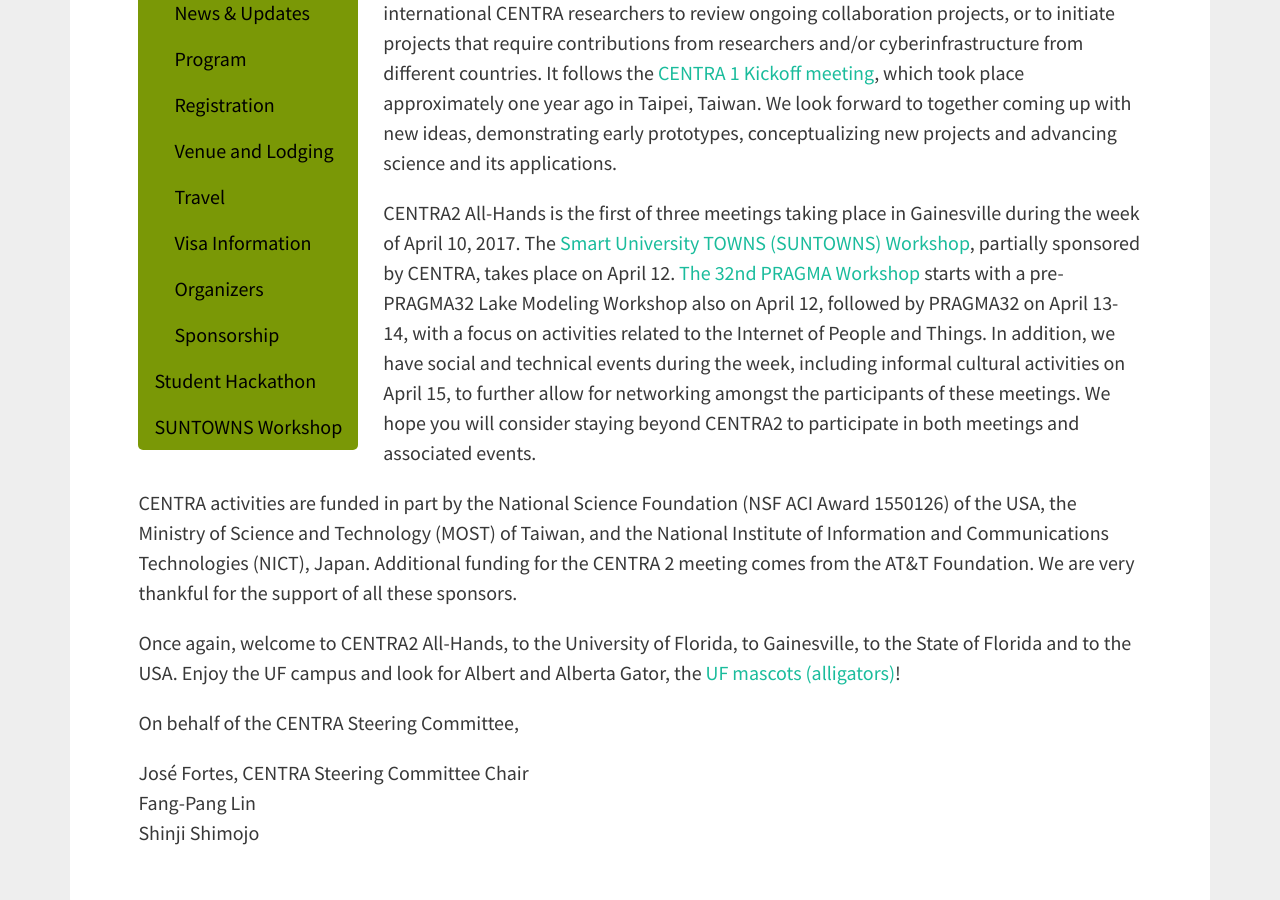
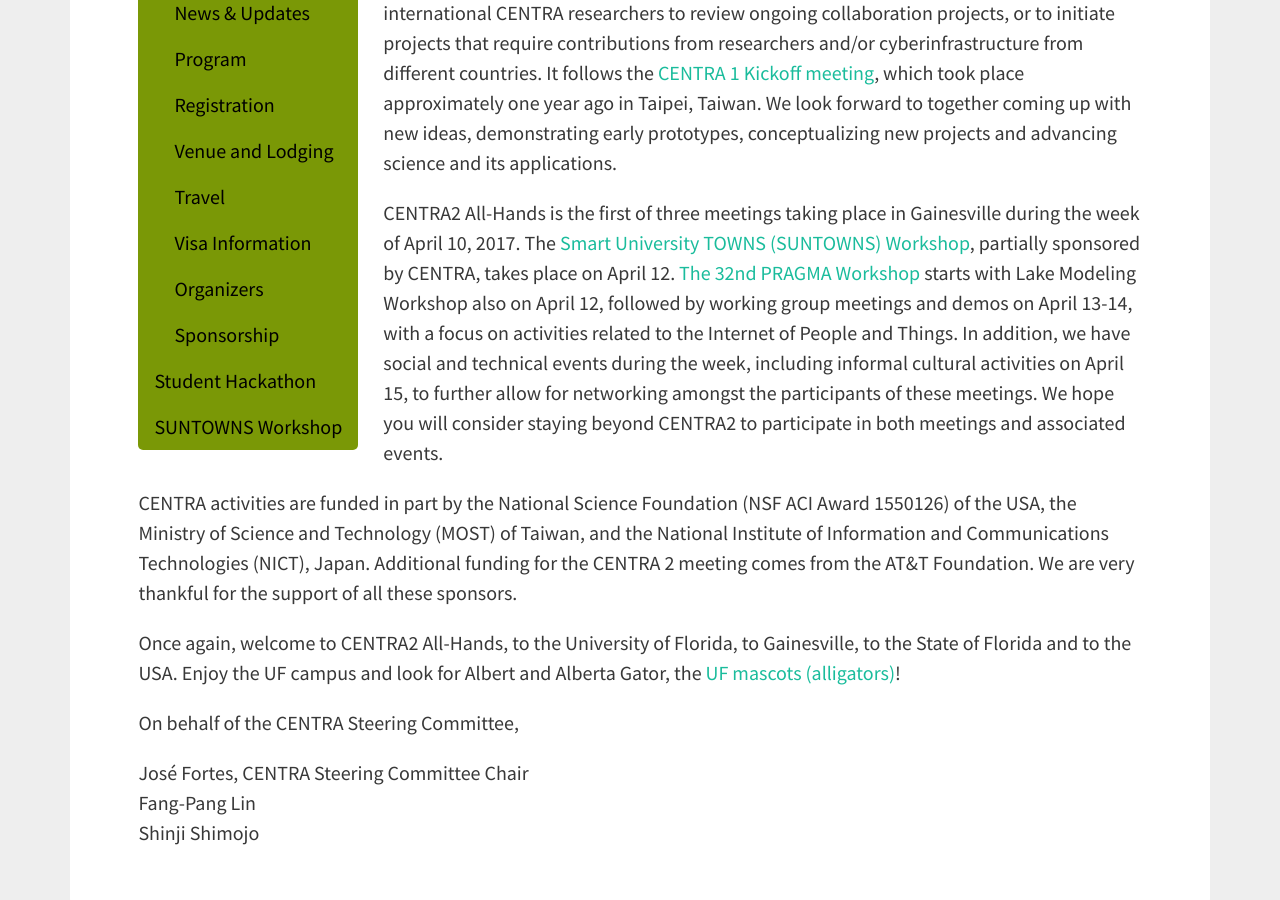
Before and after one commit to hmchou56/centra8, a Jekyll site: the page built from centra2/welcome.md, in a window 1280 px wide and 900 px high, scrolled down 531 px. Built offline with Jekyll 4.4.1, drawn with Linux system fonts in a browser that asks for light colours; nearby versions of some CDN libraries.

Commit message:
mentioned lake workshop

```diff
--- a/centra2/welcome.md
+++ b/centra2/welcome.md
@@ -14,7 +14,7 @@
 </p>
 
 <p>
-CENTRA2 All-Hands is the first of three meetings taking place in Gainesville during the week of April 10, 2017. The <a href="http://www.globalcentra.org/suntowns2017" target="_blank">Smart University TOWNS (SUNTOWNS) Workshop</a>, partially sponsored by CENTRA, takes place on April 12. <a href="http://www.pragma-grid.net/pragma32/" target="_blank">The 32nd PRAGMA Workshop</a> starts with a pre-PRAGMA32 Lake Modeling Workshop also on April 12, followed by PRAGMA32 on April 13-14, with a focus on activities related to the Internet of People and Things. In addition, we have social and technical events during the week, including informal cultural activities on April 15, to further allow for networking amongst the participants of these meetings. We hope you will consider staying beyond CENTRA2 to participate in both meetings and associated events.
+CENTRA2 All-Hands is the first of three meetings taking place in Gainesville during the week of April 10, 2017. The <a href="http://www.globalcentra.org/suntowns2017" target="_blank">Smart University TOWNS (SUNTOWNS) Workshop</a>, partially sponsored by CENTRA, takes place on April 12. <a href="http://www.pragma-grid.net/pragma32/" target="_blank">The 32nd PRAGMA Workshop</a> starts with Lake Modeling Workshop also on April 12, followed by working group meetings and demos on April 13-14, with a focus on activities related to the Internet of People and Things. In addition, we have social and technical events during the week, including informal cultural activities on April 15, to further allow for networking amongst the participants of these meetings. We hope you will consider staying beyond CENTRA2 to participate in both meetings and associated events.
 </p>
 
 <p>
```
